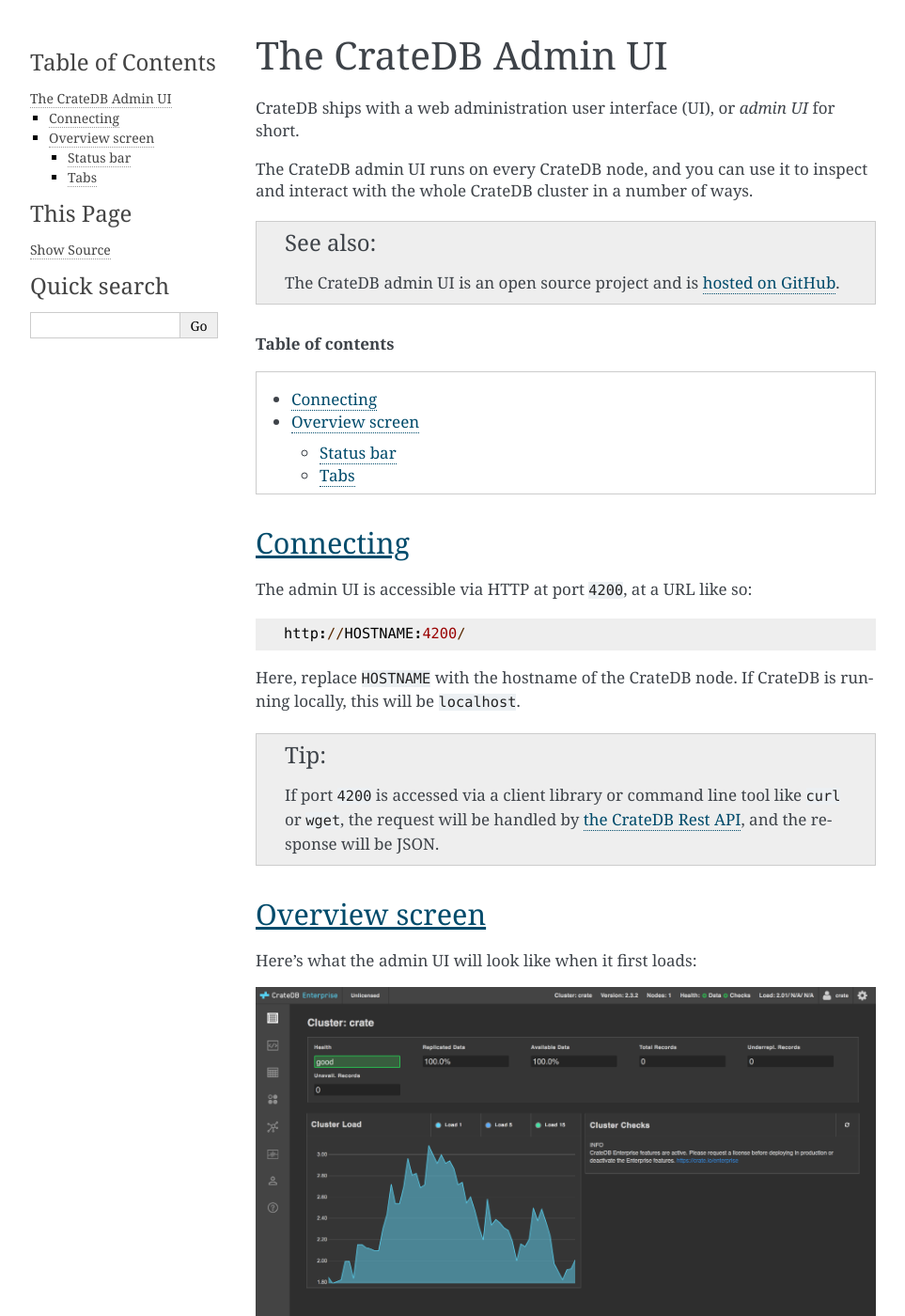
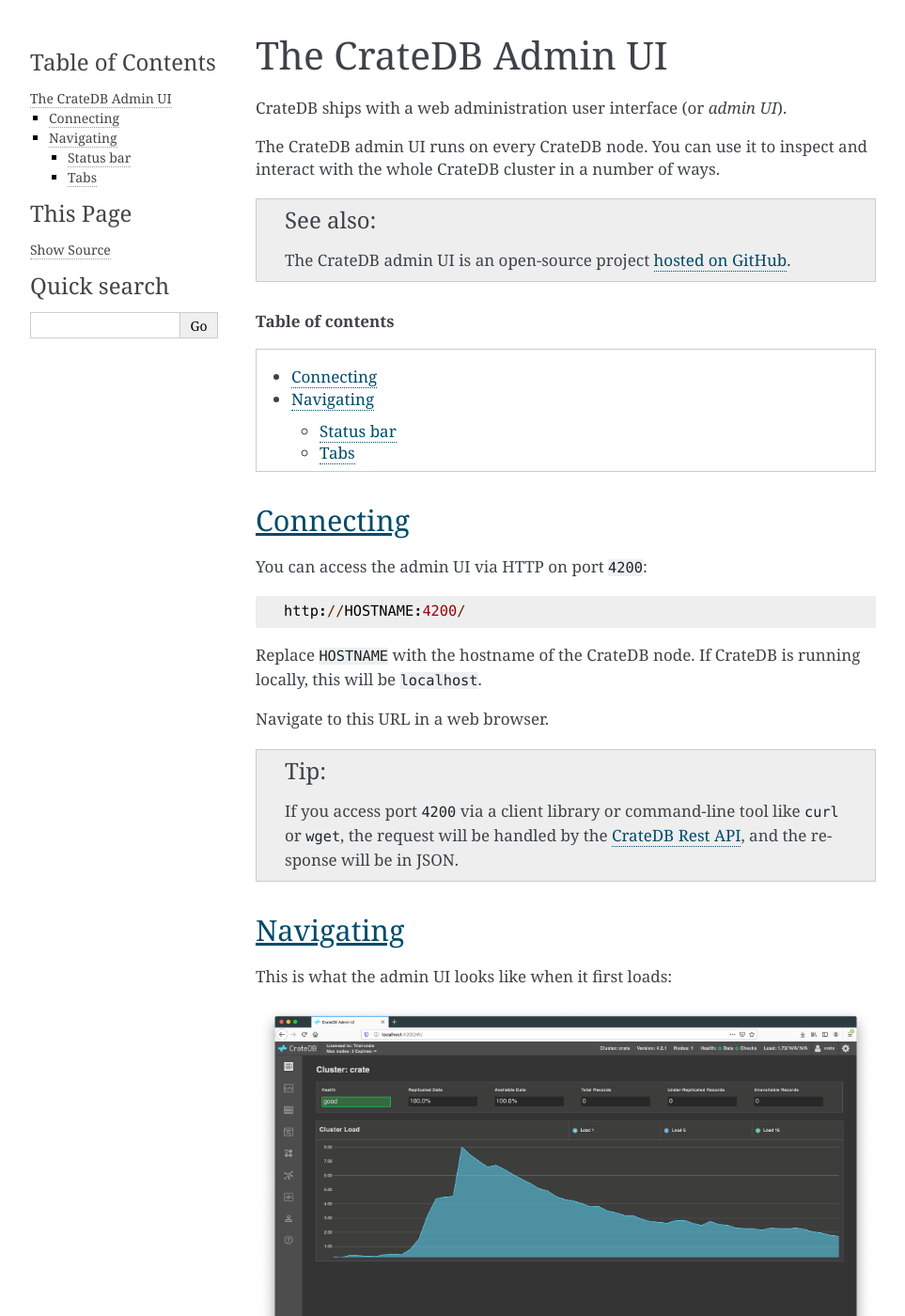
Before and after one commit to crate/crate-admin, a Sphinx documentation site: the page built from docs/index.rst, in a window 1280 px wide and 1400 px high. Shown: the whole window at 94% size, without its empty margins (148-1111 px from the left). Built offline with Sphinx 7.4.7, drawn with Linux system fonts in a browser that asks for light colours; some of the changed text lies outside the part shown.

Commit message:
update admin ui screenshot and reword doc

```diff
--- a/docs/index.rst
+++ b/docs/index.rst
@@ -4,15 +4,14 @@
 The CrateDB Admin UI
 ====================
 
-CrateDB ships with a web administration user interface (UI), or *admin UI* for
-short.
+CrateDB ships with a web administration user interface (or *admin UI*).
 
-The CrateDB admin UI runs on every CrateDB node, and you can use it to inspect
+The CrateDB admin UI runs on every CrateDB node. You can use it to inspect
 and interact with the whole CrateDB cluster in a number of ways.
 
 .. SEEALSO::
 
-   The CrateDB admin UI is an open source project and is `hosted on GitHub`_.
+   The CrateDB admin UI is an open-source project `hosted on GitHub`_.
 
 .. rubric:: Table of contents
 
@@ -22,50 +21,45 @@
 Connecting
 ==========
 
-The admin UI is accessible via HTTP at port ``4200``, at a URL like so::
+You can access the admin UI via HTTP on port ``4200``::
 
   http://HOSTNAME:4200/
 
-Here, replace ``HOSTNAME`` with the hostname of the CrateDB node. If CrateDB
-is running locally, this will be ``localhost``.
+Replace ``HOSTNAME`` with the hostname of the CrateDB node. If CrateDB is
+running locally, this will be ``localhost``.
+
+Navigate to this URL in a web browser.
 
 .. TIP::
 
-    If port ``4200`` is accessed via a client library or command line tool like
-    ``curl`` or ``wget``, the request will be handled by `the CrateDB Rest
-    API`_, and the response will be JSON.
+    If you access port ``4200`` via a client library or command-line tool
+    like ``curl`` or ``wget``, the request will be handled by the `CrateDB
+    Rest API`_, and the response will be in JSON.
 
-.. _the CrateDB Rest API: https://crate.io/docs/crate/reference/en/latest/interfaces/http.html
 
-Overview screen
-===============
+Navigating
+==========
 
-Here's what the admin UI will look like when it first loads:
+This is what the admin UI looks like when it first loads:
 
 .. image:: admin-ui.png
 
 .. NOTE::
 
-   This is the standard theme. The `community edition`_ of CrateDB uses a
+   This is the standard theme. The `Community Edition`_ of CrateDB uses a
    lighter theme.
 
-.. _Enterprise version: https://crate.io/docs/crate/reference/en/latest/enterprise/index.html
 
-The navigation is split into two parts:
-
-- The `status bar`_ (along the top)
-
-- The `tabs`_ (down the left-hand side)
+Take note of the  `status bar`_ (at the top) and the `tabs`_ (down the left side).
 
 .. _status-bar:
 
 Status bar
 ----------
 
-Along the top of the screen, from left to right, the status bar has:
+Along the top of the screen, from left to right, the status bar shows:
 
-- `Cluster name
-  <https://crate.io/docs/reference/configuration.html#cluster-name>`_
+- `Cluster name`_
 
 - CrateDB version
 
@@ -103,24 +97,29 @@
    privileges
    help
 
-Running down the left-hand side, from top to bottom, the tabs are:
+On the left-hand side, from top to bottom, the tabs are:
 
-- `Overview screen`_
+- Overview screen
 
 - :ref:`SQL console <sql-console>`
 
 - :ref:`Tables browser <tables-browser>`
 
-- :ref:`Shards browser <shards-browser>` (`enterprise only`_)
+- :ref:`Shards browser <shards-browser>` *
 
 - :ref:`Cluster browser <cluster-browser>`
 
-- :ref:`Monitoring overview <monitoring-overview>` (`enterprise only`_)
+- :ref:`Monitoring overview <monitoring-overview>` *
 
-- :ref:`Privileges browser <privileges-browser>` (`enterprise only`_)
+- :ref:`Privileges browser <privileges-browser>` *
 
 - :ref:`Help screen <help-screen>`
 
-.. _community edition: https://crate.io/docs/crate/reference/en/latest/enterprise/index.html
-.. _enterprise only: https://crate.io/docs/crate/reference/en/latest/enterprise/index.html
+  `*` *only available in the* `enterprise version`_
+
+
+.. _Cluster name: https://crate.io/docs/crate/reference/en/latest/config/node.html#basics
+.. _Community Edition: https://crate.io/docs/crate/reference/en/latest/editions.html#cratedb-community-edition
+.. _CrateDB Rest API: https://crate.io/docs/crate/reference/en/latest/interfaces/http.html
+.. _enterprise version: https://crate.io/docs/crate/reference/en/latest/editions.html#cratedb
 .. _hosted on GitHub: https://github.com/crate/crate-admin
```
Also changed, not shown: other parts of docs/index.rst (+1 -1 lines), docs/admin-ui.png.
